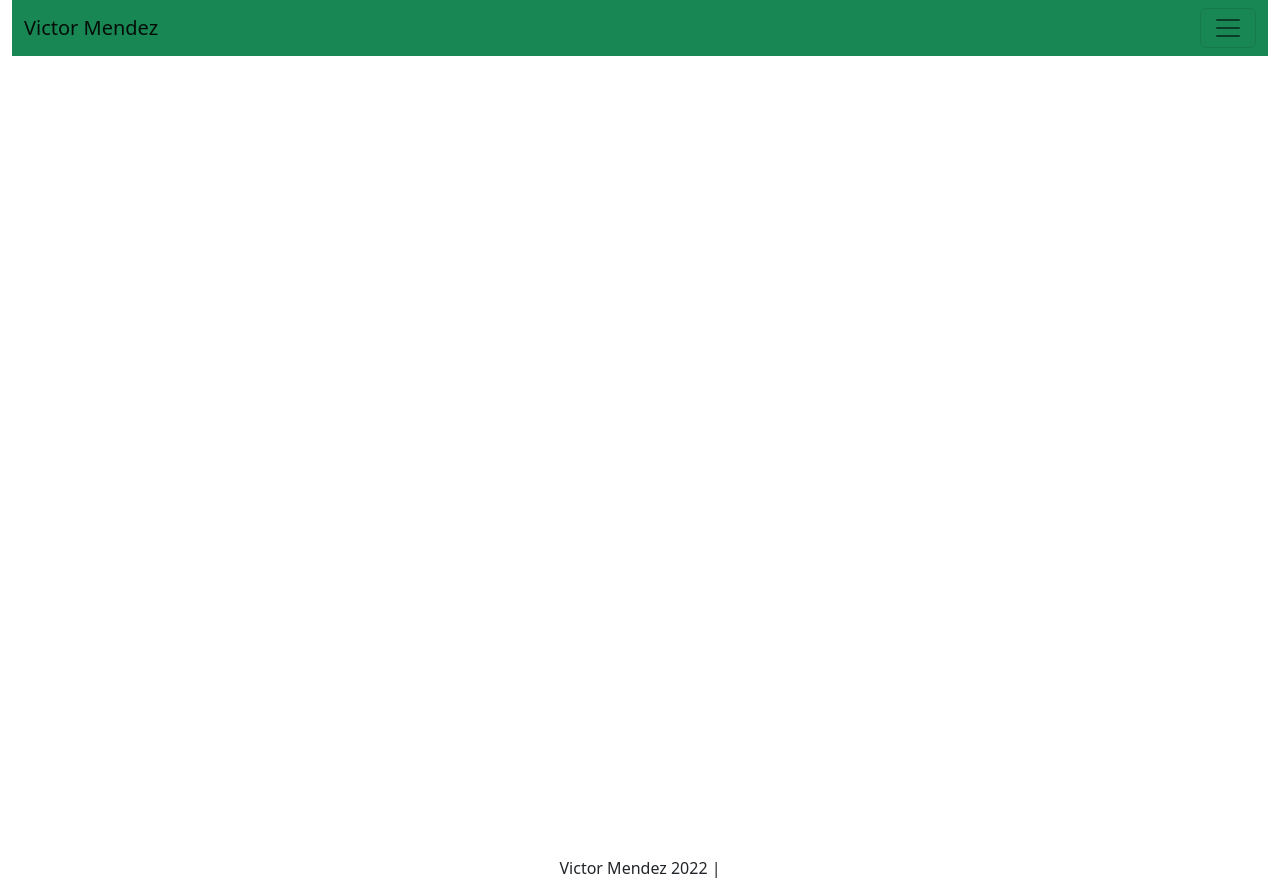
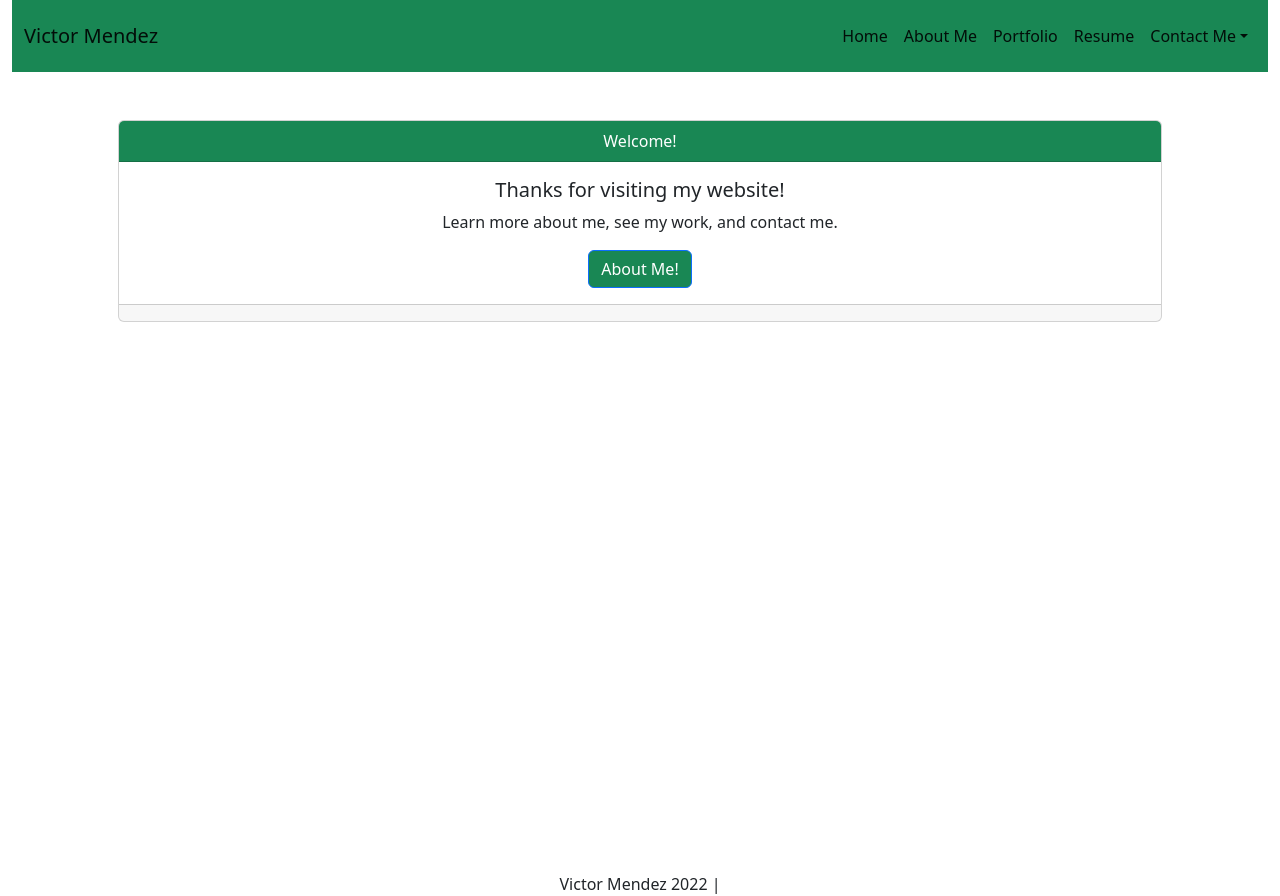
Before and after one commit to VictorMendez96/victor-mendez-portfolio, a React (Create React App) app in the folder victor-mendez-portfolio/: page /#/ in a window 1280 px wide. Built offline with nearby package versions, Linux system fonts and the light colour scheme.

Commit message:
Make changes to navbar, homepage, and contact form

```diff
--- a/victor-mendez-portfolio/src/components/Navbar.js
+++ b/victor-mendez-portfolio/src/components/Navbar.js
@@ -6,7 +6,7 @@ import Container from 'react-bootstrap/Container';
 
 function MainNav () {
     return (
-        <Navbar className="bg-success" expand="xxl">
+        <Navbar className="bg-success" expand="md">
             <Container fluid>
                 <Navbar.Brand href="#/">Victor Mendez</Navbar.Brand>
                 <Navbar.Toggle aria-controls="basic-navbar-nav" />
--- a/victor-mendez-portfolio/src/pages/aboutPage.js
+++ b/victor-mendez-portfolio/src/pages/aboutPage.js
@@ -1,10 +1,29 @@
 import React from 'react';
 import MainLayout from '../layouts/MainLayout';
+import Figure from 'react-bootstrap/Figure';
+import ProfilePhoto from '../assets/profile-photo.jpg';
+import Container from 'react-bootstrap/esm/Container';
 
 function AboutPage () {
     return (
         <MainLayout>
-
+            <Container className='text-center m-5'>
+                <Figure>
+                    <Figure.Image
+                        width={400}
+                        height={400}
+                        alt={ProfilePhoto}
+                        src={ProfilePhoto}
+                        className="rounded-circle"
+                    />
+                    <Figure.Caption className="m-5">
+                        Hello, my name is Victor Mendez. I am currently an Associate Application Developer for a Credit Union.
+                        I recently completed a Coding Bootcamp at Denver Univeristy. My goal is to enter into game development
+                        and work with a team to innovate the future of gaming. I invite you to explore my website and see some
+                        of the projects I have worked on and continue to work on, available on my Porfolio page.
+                    </Figure.Caption>
+                </Figure>
+            </Container>
         </MainLayout>
     )
 }
--- a/victor-mendez-portfolio/src/pages/contactPage.js
+++ b/victor-mendez-portfolio/src/pages/contactPage.js
@@ -1,5 +1,6 @@
 import React from 'react';
 import MainLayout from '../layouts/MainLayout';
+import Form from 'react-bootstrap/Form';
 
 function ContactPage () {
     return (
--- a/victor-mendez-portfolio/src/pages/homePage.js
+++ b/victor-mendez-portfolio/src/pages/homePage.js
@@ -1,12 +1,24 @@
 import React from 'react';
 import MainLayout from '../layouts/MainLayout';
 import Container from 'react-bootstrap/esm/Container';
+import Button from 'react-bootstrap/Button';
+import Card from 'react-bootstrap/Card';
 
 function HomePage () {
     return (
         <MainLayout>
-            <Container>
-
+            <Container className="p-5">
+                <Card className="text-center">
+                    <Card.Header className="bg-success text-white">Welcome!</Card.Header>
+                    <Card.Body>
+                    <Card.Title>Thanks for visiting my website!</Card.Title>
+                    <Card.Text>
+                        Learn more about me, see my work, and contact me.
+                    </Card.Text>
+                    <Button className="bg-success">About Me!</Button>
+                    </Card.Body>
+                    <Card.Footer className="text-muted"></Card.Footer>
+                </Card>
             </Container>
         </MainLayout>
     )
```
Also changed, not shown: victor-mendez-portfolio/src/assets/profile-photo.jpg (added).
